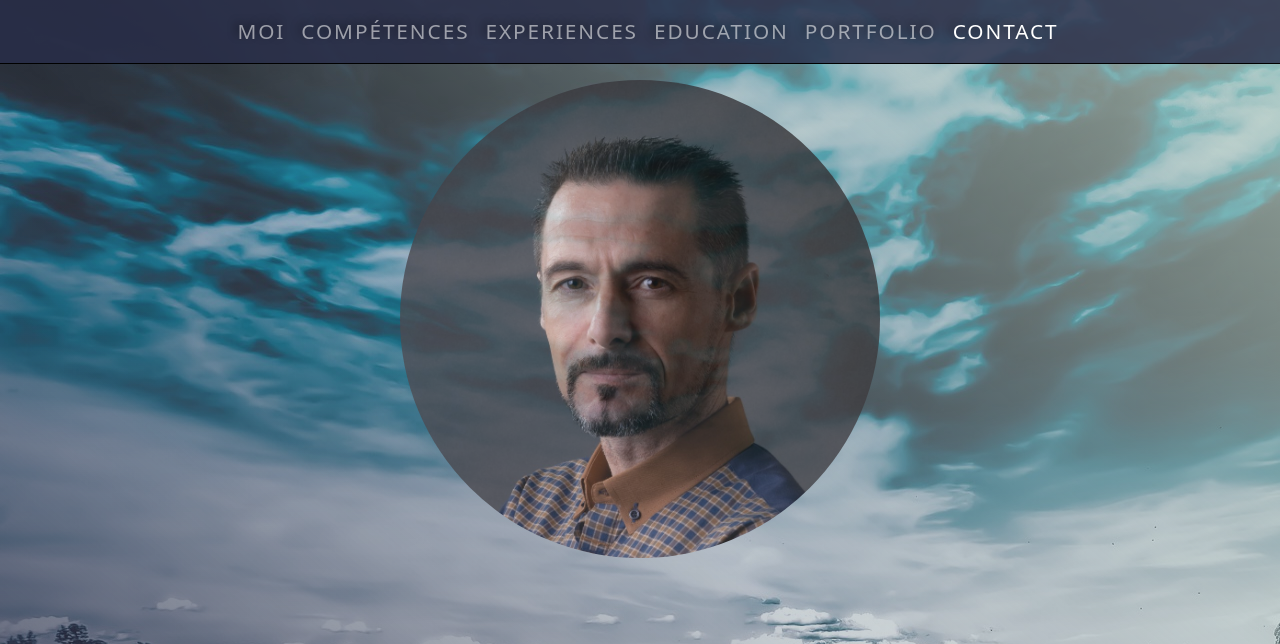
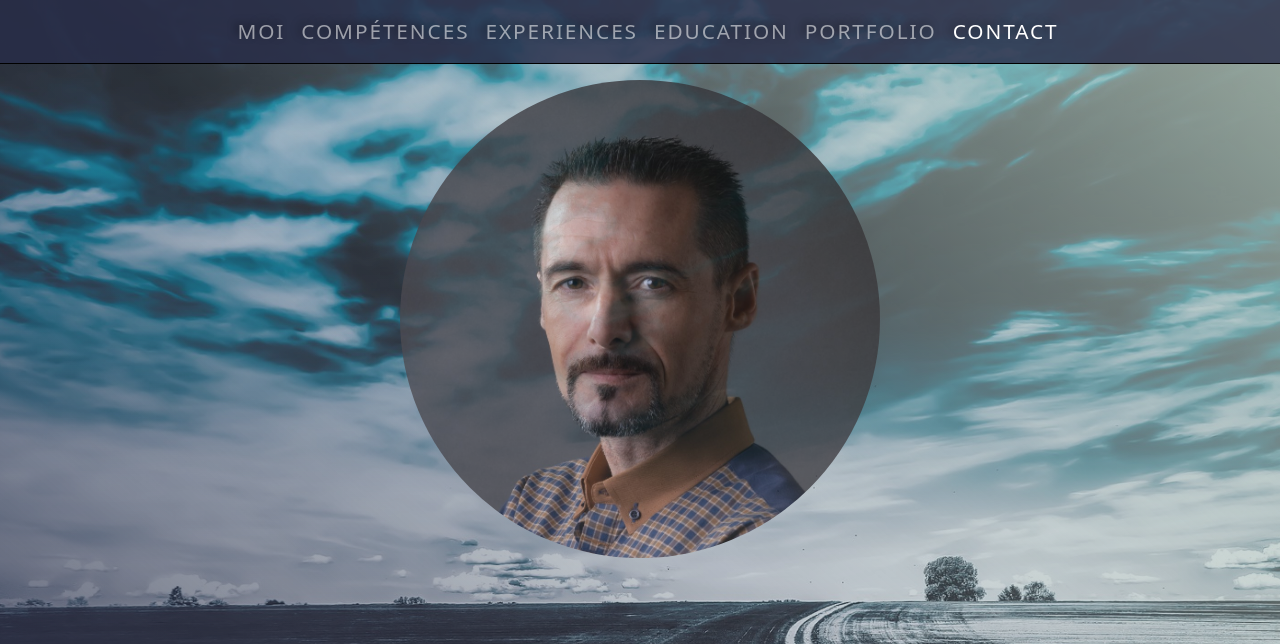
Before and after one commit to Bastardrosset/CV_Bastard-rosset_Xavier, a website: page index.html in a window 1280 px wide. Shown: the top 644 px of the page. Drawn offline with nearby package versions, Linux system fonts and the light colour scheme; files whose address does not match are found by name.

Commit message:
Modif propriété photo header

```diff
--- a/style.css
+++ b/style.css
@@ -69,7 +69,7 @@ img {
   padding: 5rem 0 9rem 0;
   background-size: cover;
   background: linear-gradient(220deg, #bbd2c5cc, #5369764f, #292e49e7),
-    url(/assets/chemin.jpg);
+    url(/assets/chemin.jpg)no-repeat center/cover;
   clip-path: polygon(0 0, 100% 0%, 100% 69%, 0 100%);
 }
 
```
